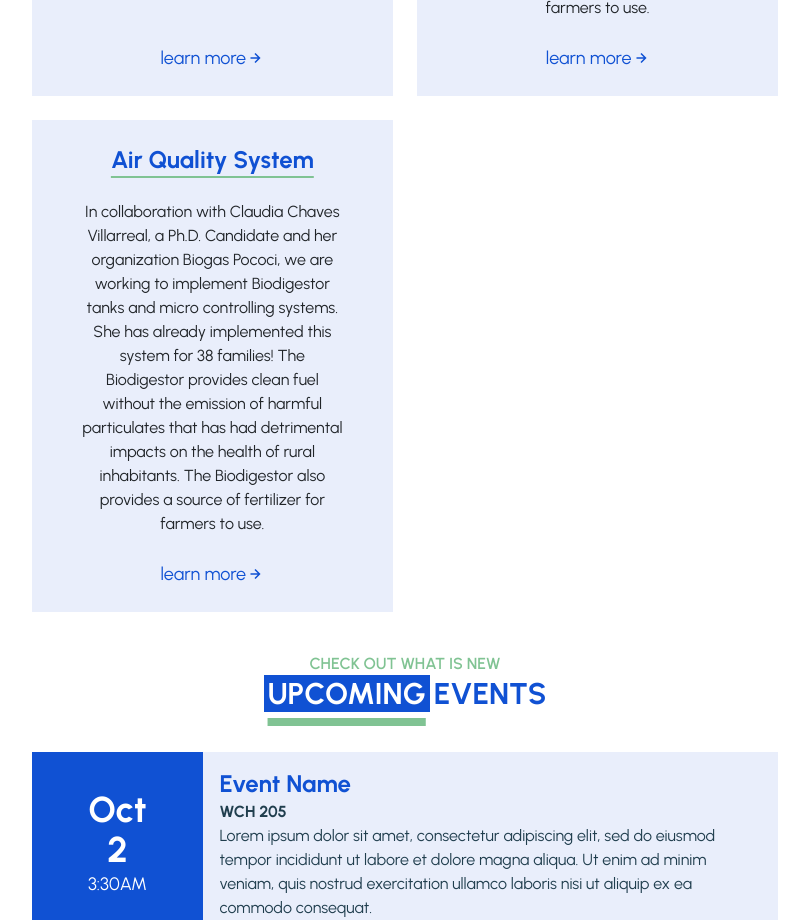
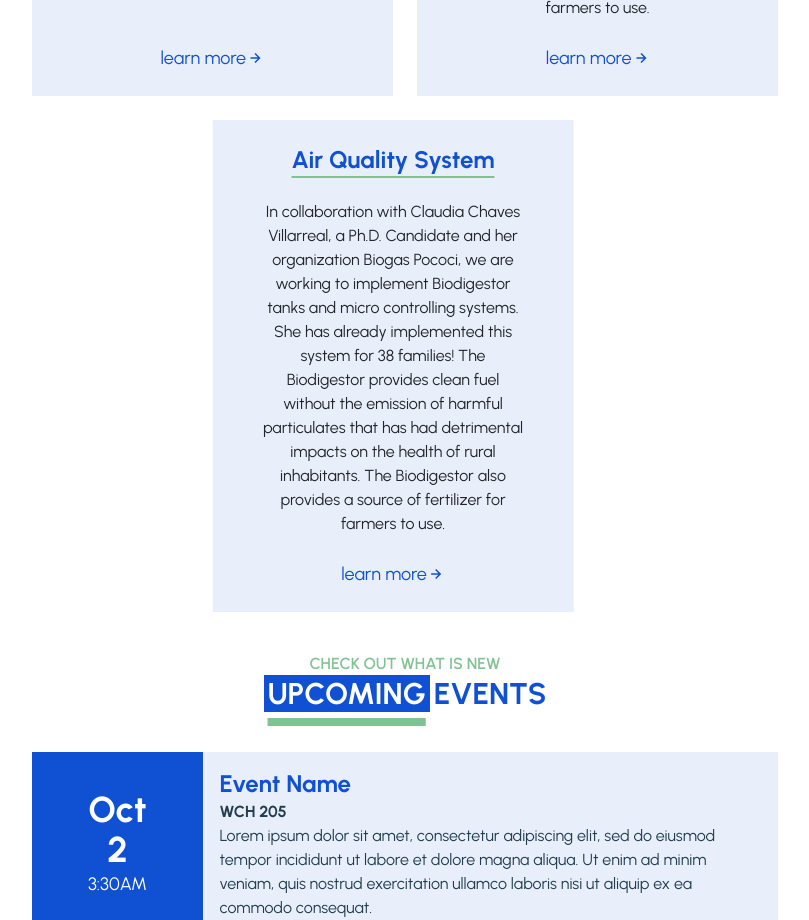
Before and after one commit to acm-ucr/ewb-website, a Next.js app: page / in a window 1280 px wide. Shown: the part 1540-2460 px from the top of the page, without its empty margins (235-1044 px from the left). Built offline with nearby package versions, Linux system fonts and the light colour scheme.

Commit message:
remove animation on project

```diff
--- a/src/components/home/Project.jsx
+++ b/src/components/home/Project.jsx
@@ -1,19 +1,9 @@
 "use client";
 import ArrowLink from "../ArrowLink.jsx";
-import { motion } from "framer-motion";
-const transition = {
-  type: "tween",
-  ease: "easeInOut",
-  duration: 0.5,
-};
+
 const Project = ({ name, description, link, index }) => {
   return (
-    <motion.div
-      transition={{ ...transition, delay: ((index % 2) + 1) * 0.2 }}
-      initial={{ y: -10, opacity: 0 }}
-      whileInView={{ y: 0, opacity: 1 }}
-      className="bg-ewb-blue-100 w-full h-full md:last:translate-x-1/2 flex flex-col justify-between p-4 items-center"
-    >
+    <div className="bg-ewb-blue-100 w-full h-full md:last:translate-x-1/2 flex flex-col justify-between p-4 items-center">
       <div className="text-ewb-blue-200 text-lg md:text-2xl font-bold underline underline-offset-8 decoration-ewb-green text-center">
         {name}
       </div>
@@ -21,7 +11,7 @@ const Project = ({ name, description, link, index }) => {
         {description}
       </div>
       <ArrowLink text="learn more" link={link} />
-    </motion.div>
+    </div>
   );
 };
 
```
